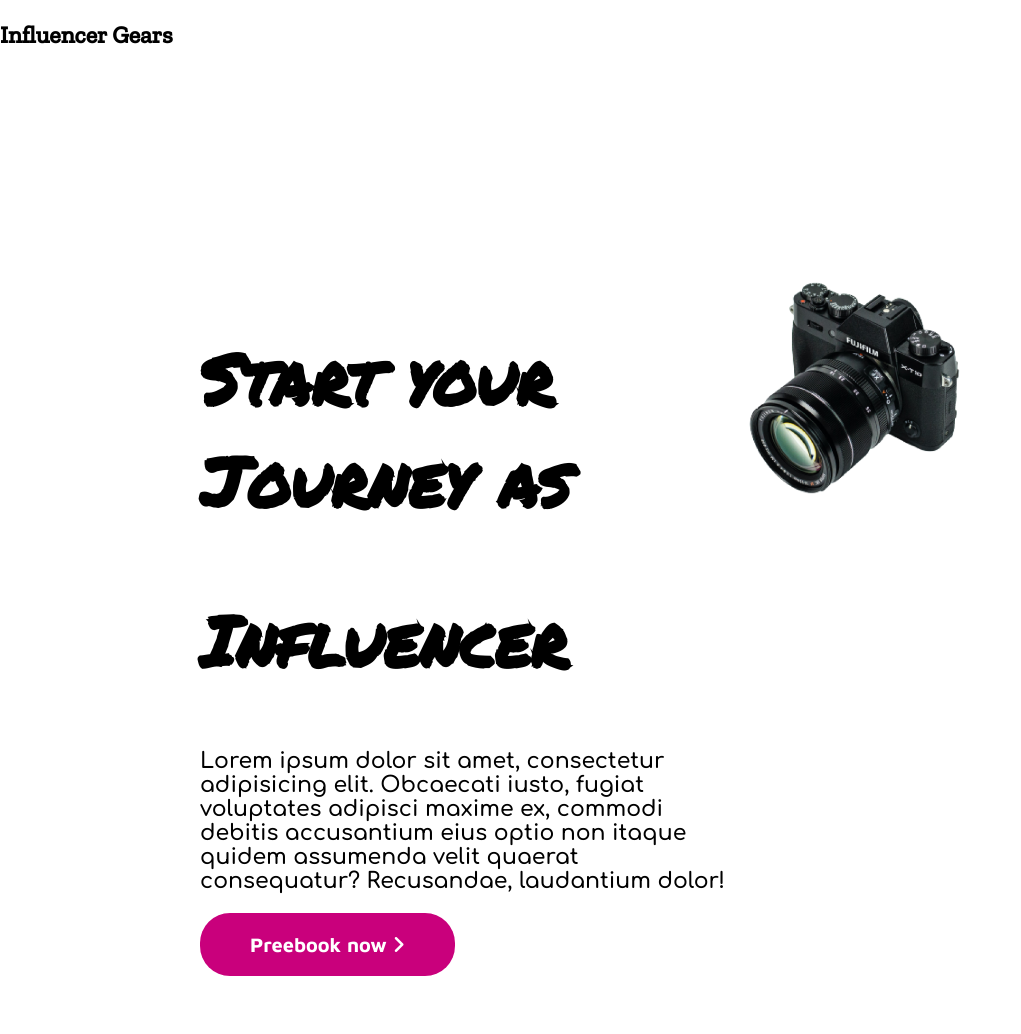
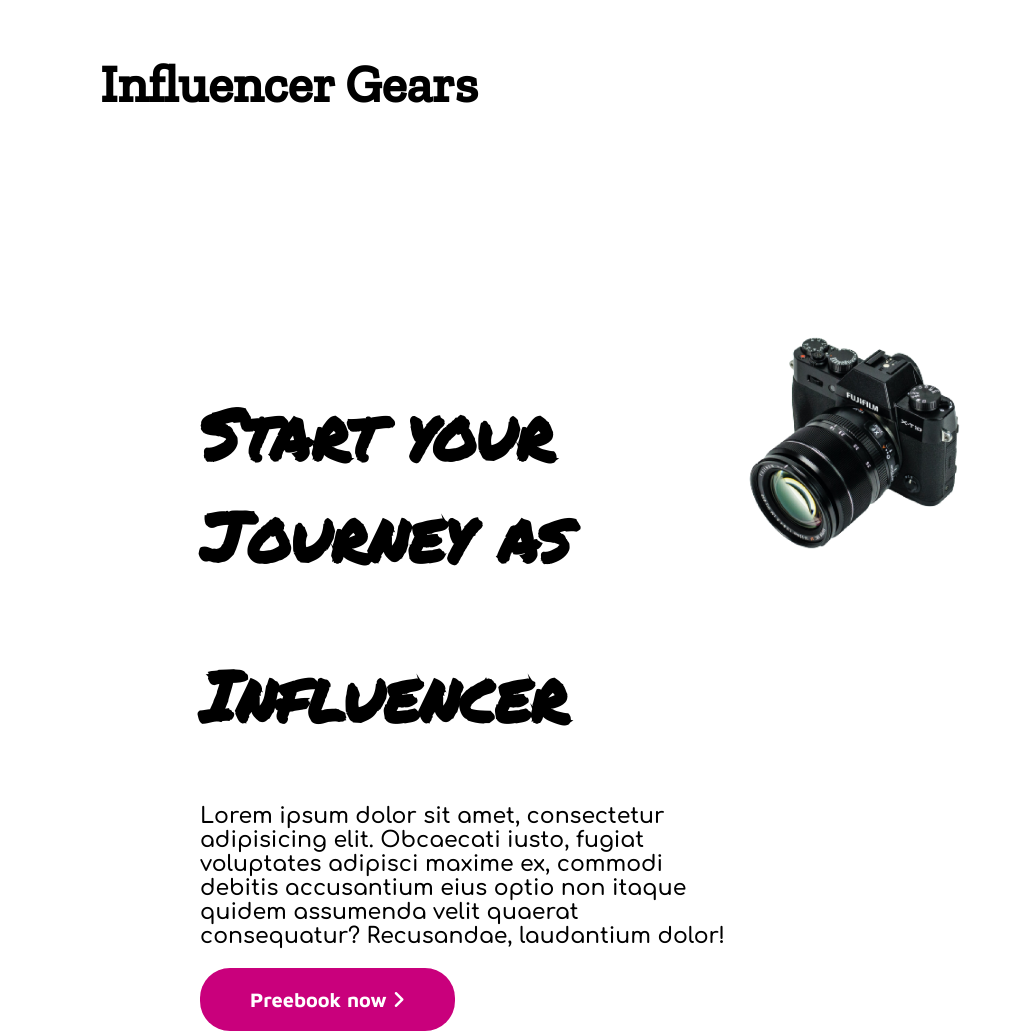
Before and after one commit to shahidul-alam/Assignment-2, a plain HTML site: page index.html in a window 1280 px wide. Shown: the top 1034 px of the page, without its empty margins (0-1021 px from the left). Drawn offline with nearby package versions, Linux system fonts and the light colour scheme.

Commit message:
Nearly Done

```diff
--- a/index.html
+++ b/index.html
@@ -13,7 +13,7 @@
     <header class="header">
         <nav>
             <span>
-                <h1 class="mainHead">Influencer Gears</h1>
+                <h1>Influencer Gears</h1>
             </span>
 
         </nav>
@@ -25,7 +25,7 @@
                 <h1 class="head">Influencer</h1>
                 <p class="para">Lorem ipsum dolor sit amet, consectetur adipisicing elit. Obcaecati iusto, fugiat voluptates adipisci maxime ex, commodi debitis accusantium eius optio non itaque quidem assumenda velit quaerat consequatur? Recusandae, laudantium dolor!
                 </p>
-                <span class="button">Preebook now <i class="fas fa-angle-right"></i></span>
+                <a class="button">Preebook now <i class="fas fa-angle-right"></i></a>
             </div>
             <div class="image">
                 <img src="images/main-camera.png" alt="">
--- a/style.css
+++ b/style.css
@@ -9,8 +9,10 @@ body{
     margin: 0;
 }
 .header{
-    display:flex;
-    justify-content:space-between;
+    font-family: 'Zilla Slab', serif;
+    font-size:35px;
+    line-height:80px;
+    padding: 0 100px;
 }
 .upperSection , .products{
     margin:200px 200px 0 200px;
@@ -22,9 +24,6 @@ body{
 .head{
     font-family: 'Permanent Marker', cursive;
     font-size: 70px;
-}
-.mainHead{
-    font-family: 'Zilla Slab', serif;
 }
 .para{
     font-size: 22px;
```
